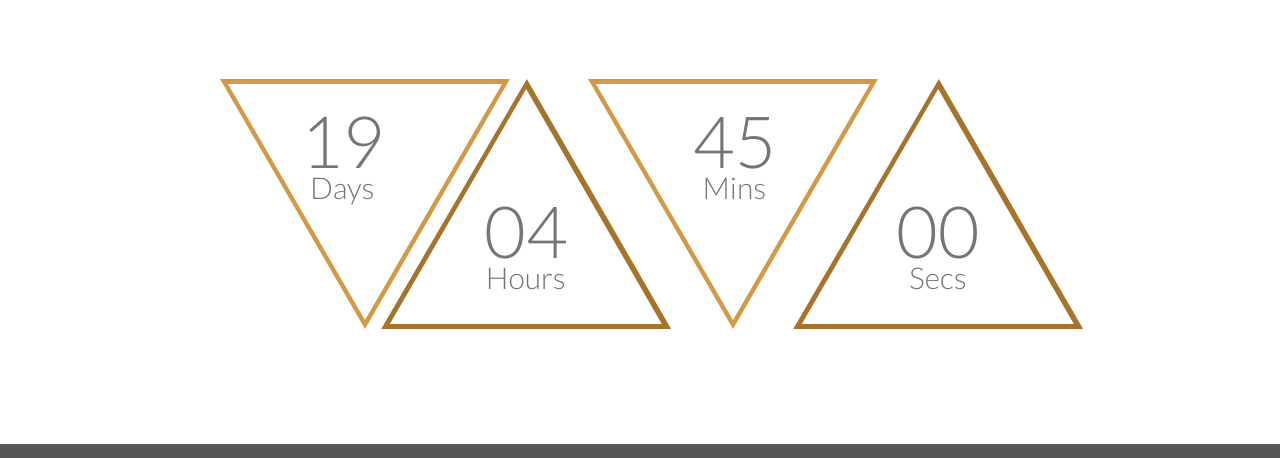
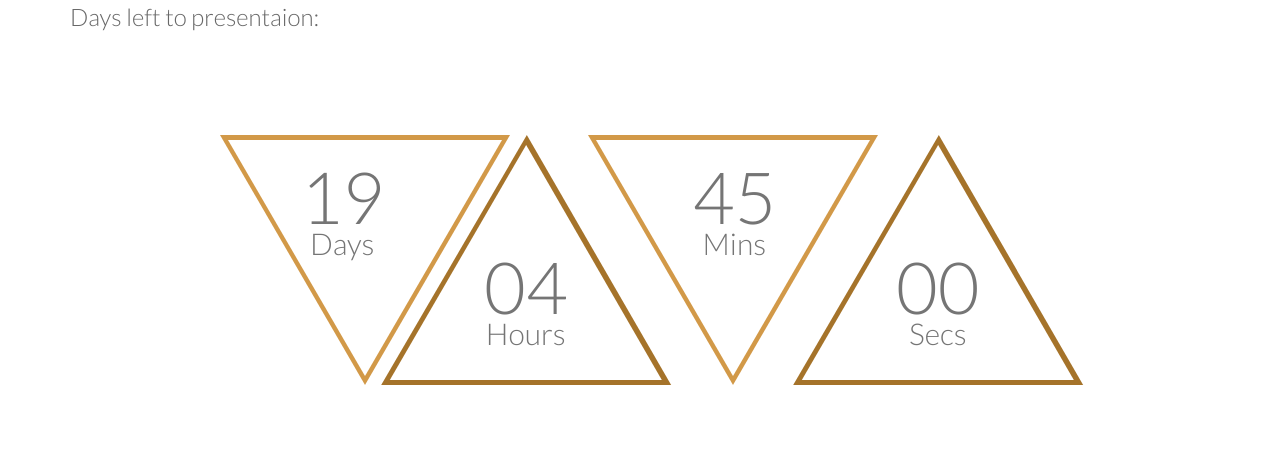
Before and after one commit to cafeonwheels/cafeonwheels.github.io, a plain HTML site: page index.html in a window 1280 px wide. Shown: the part 642-1100 px from the top of the page. Drawn offline with Linux system fonts and the light colour scheme.

Commit message:
Update index.html

```diff
--- a/index.html
+++ b/index.html
@@ -42,6 +42,7 @@
                     </div>
                 </div>
                 <div class="col-sm-12">
+                    <h2>Days left to presentaion:</h2>
                     <div class="time-count">
                         <ul id="countdown">
                             <li class="angle-one">
```
